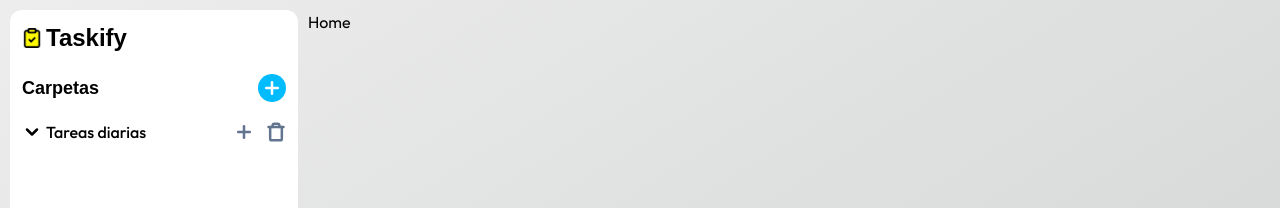
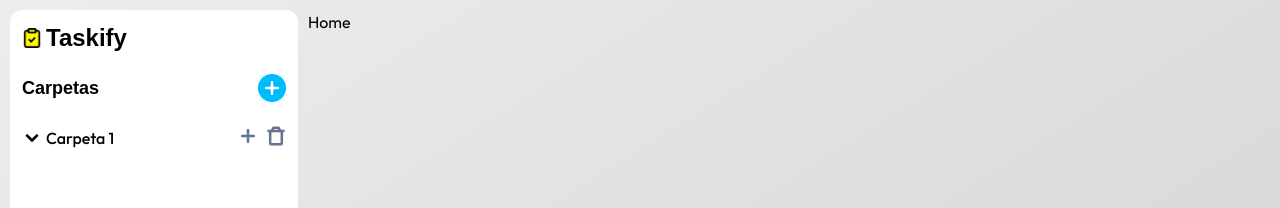
Before and after one commit to Juankyyy/taskify-frontend, a React (Vite) app: page / in a window 1280 px wide. Shown: the top 208 px of the page. Built offline with nearby package versions, Linux system fonts and the light colour scheme; a web font is replaced by a local one; what @midudev/tailwind-animations would draw is missing.

Commit message:
chore: switch folder actions to a component

```diff
--- a/src/components/Collapse.jsx
+++ b/src/components/Collapse.jsx
@@ -1,29 +1,21 @@
-import { Trash } from "lucide-react";
-import { Plus } from "lucide-react";
 import { ChevronDown } from "lucide-react";
-import { Tooltip } from "./Tooltip";
+import { FolderActions } from "./Sidebar/FolderActions";
 
 export const Collapse = ({ title, children }) => {
   return (
-    <div className="collapse group overflow-visible">
+    <div className="flex items-baseline justify-between">
+      <div className="collapse group w-3/4!">
         <input className="p-0" type="checkbox" />
         <div className="collapse-title flex items-center justify-between p-0">
           <div className="flex items-center">
             <ChevronDown className="w-icon h-icon stroke-3 mr-1 transform duration-300 group-has-[:checked]:rotate-180 " />
             <p className="font-medium">{title}</p>
           </div>
-
-        <div className="flex justify-center items-center gap-2 z-20">
-          <Tooltip title={"Nueva lista"}>
-            <Plus className="w-7 h-7 p-1 stroke-3 stroke-slate-500 cursor-pointer rounded-full transition-colors hover:bg-green-600 hover:stroke-white hover:animate-pop hover:animate-duration-500" />
-          </Tooltip>
-
-          <Tooltip title={"Eliminar lista"}>
-            <Trash className="w-icon h-icon stroke-3 stroke-slate-500 cursor-pointer hover:animate-tada  hover:stroke-red-600 transition-all" />
-          </Tooltip>
-        </div>
         </div>
         <div className="collapse-content">{children}</div>
       </div>
+
+      <FolderActions />
+    </div>
   );
 };
--- /dev/null
+++ b/src/components/Sidebar/FolderActions.jsx
@@ -0,0 +1,19 @@
+import { Trash } from "lucide-react";
+import { Plus } from "lucide-react";
+import { Tooltip } from "../Tooltip";
+
+export const FolderActions = () => {
+  // 🧠 Logic
+
+  return (
+    <div className="flex justify-center items-center gap-1 z-20 overflow-visible">
+      <Tooltip title={"Nueva lista"}>
+        <Plus className="w-7 h-7 p-1 stroke-3 stroke-slate-500 cursor-pointer rounded-full transition-colors hover:bg-green-600 hover:stroke-white hover:animate-pop hover:animate-duration-500" />
+      </Tooltip>
+
+      <Tooltip title={"Eliminar lista"}>
+        <Trash className="w-icon h-7 stroke-3 stroke-slate-500 cursor-pointer hover:animate-tada  hover:stroke-red-600 transition-all" />
+      </Tooltip>
+    </div>
+  );
+};
--- a/src/components/Sidebar/Folders.jsx
+++ b/src/components/Sidebar/Folders.jsx
@@ -1,24 +1,26 @@
 import { Plus } from "lucide-react";
+import { Trash } from "lucide-react";
+
+import { Tooltip } from "../Tooltip";
 import { Collapse } from "../Collapse";
-import { Tooltip } from "../Tooltip";
 
 export const Folders = () => {
   // 🧠 Logic
 
   return (
     <section className="flex flex-col">
-      <div className="flex w-full items-center justify-between mb-4">
+      <div className="flex w-full items-center justify-between mb-5">
         <h1 className="text-lg font-bold">Carpetas</h1>
-        <Tooltip title={"Crear nueva carpeta"}>
+        <Tooltip title={"Nueva carpeta"}>
           <Plus className="w-7 h-7 p-1 bg-sky-400 rounded-full stroke-3 stroke-white cursor-pointer hover:animate-squeeze hover:animate-duration-500" />
         </Tooltip>
       </div>
 
-      <Collapse title={"Tareas diarias"}>
-        <h1>Casa</h1>
-        <h1>Trabajo</h1>
-        <h1>Inversiones</h1>
-        <h1>Finanzas</h1>
+      <Collapse title={"Carpeta 1"}>
+        <h1>Lista 1</h1>
+        <h1>Lista 2</h1>
+        <h1>Lista 3</h1>
+        <h1>Lista 4</h1>
       </Collapse>
     </section>
   );
```
Lines whose indentation alone changed are shown as unchanged.
